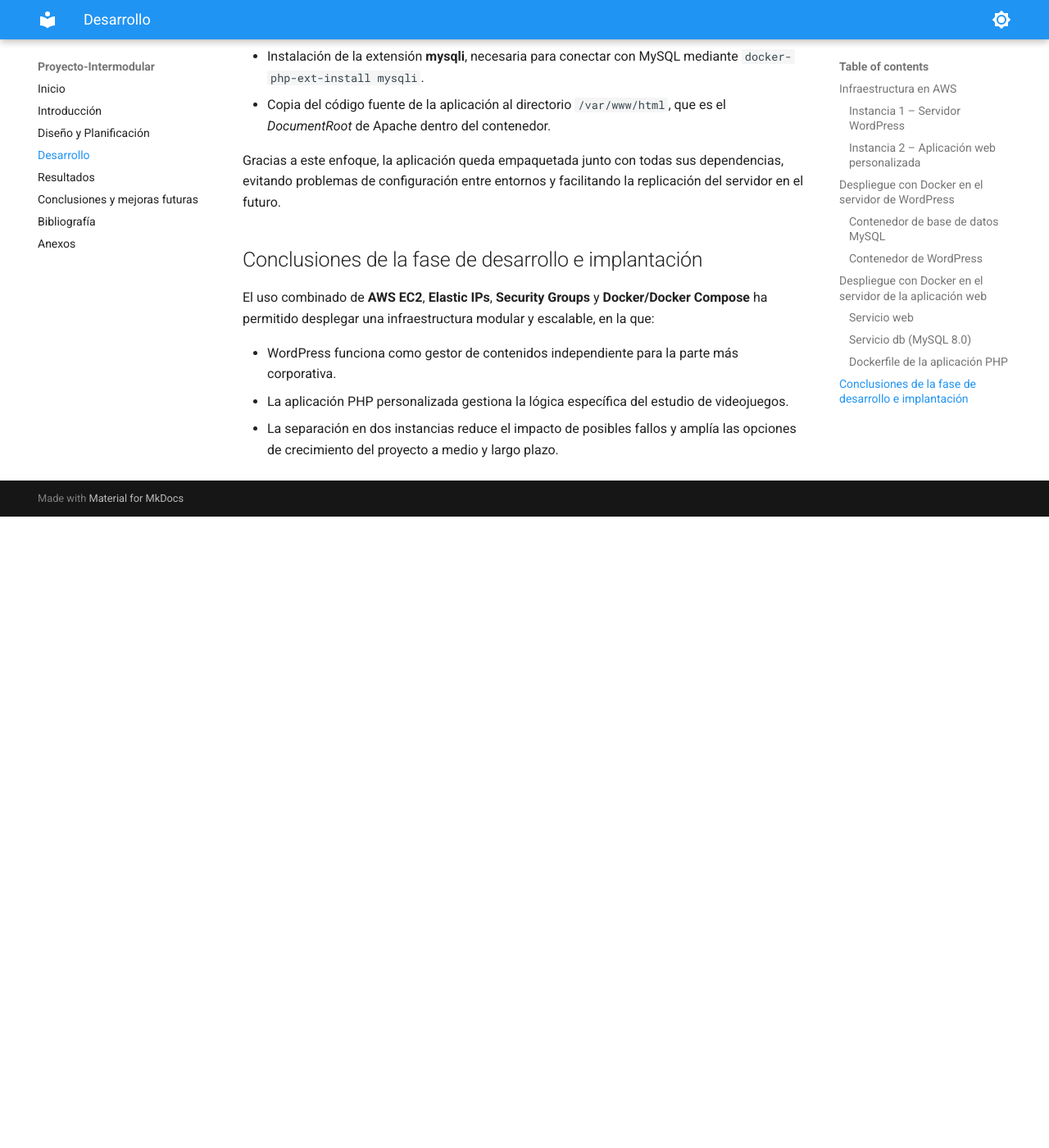
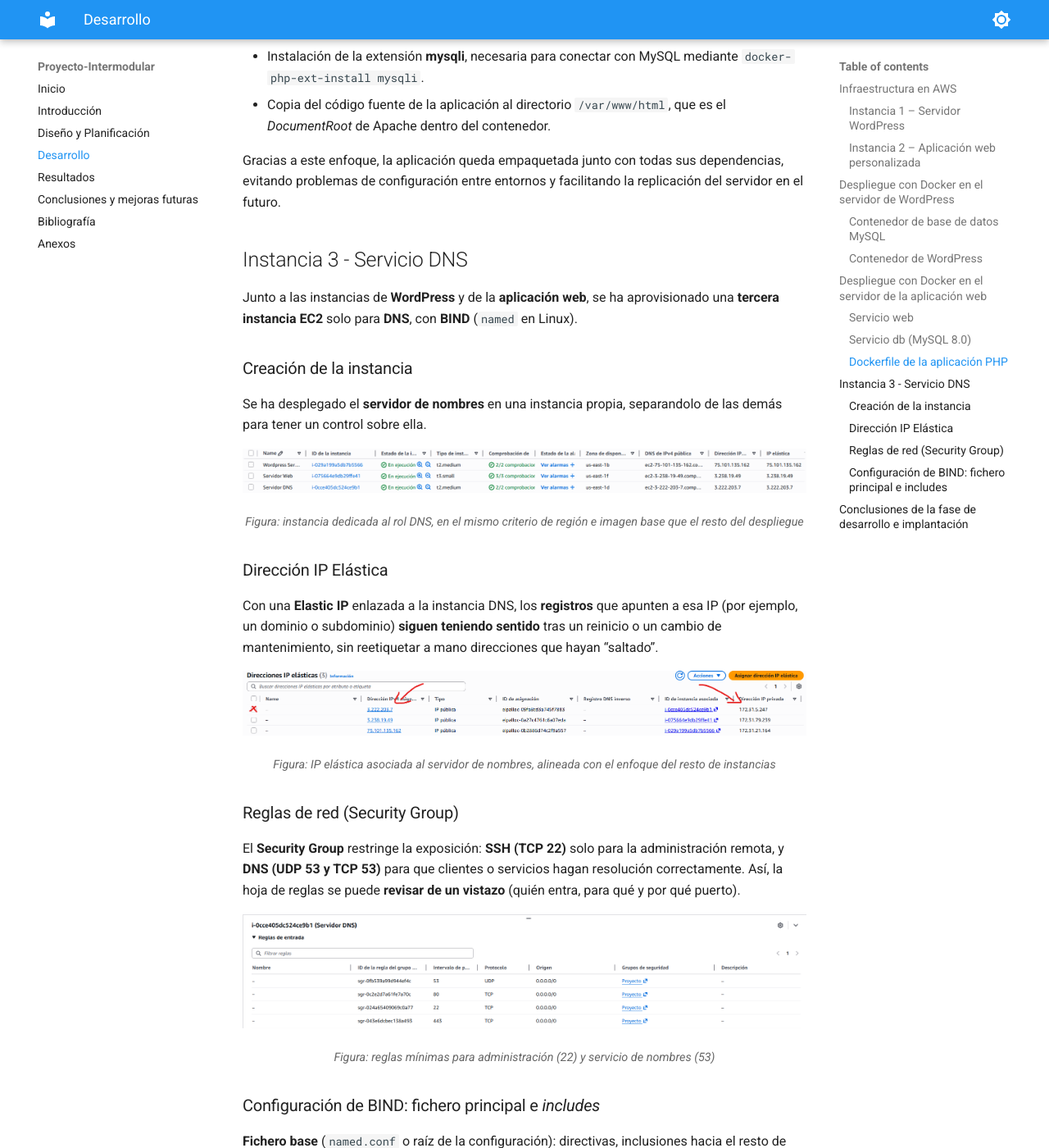
Before and after one commit to AlejandroMarinyo/Proyecto-Intermodular, an MkDocs documentation site: the page built from docs/Desarrollo.md, in a window 1280 px wide and 1400 px high, scrolled down 4579 px. Shown: the whole window at 82% size. Built offline with MkDocs 1.6.1 and Material for MkDocs 9.7.7, drawn with Linux system fonts in a browser that asks for light colours; before the commit the page ends 5209 px from its top, so only the background shows below that; some of the changed text lies outside the part shown.

Commit message:
Documentar despliegue DNS (BIND) e imágenes de la instancia

```diff
--- a/docs/Desarrollo.md
+++ b/docs/Desarrollo.md
@@ -99,10 +99,67 @@
 
 Gracias a este enfoque, la aplicación queda empaquetada junto con todas sus dependencias, evitando problemas de configuración entre entornos y facilitando la replicación del servidor en el futuro.
 
+## Instancia 3 - Servicio DNS
+
+
+Junto a las instancias de **WordPress** y de la **aplicación web**, se ha aprovisionado una **tercera instancia EC2** solo para **DNS**, con **BIND** (`named` en Linux).
+
+### Creación de la instancia
+
+Se ha desplegado el **servidor de nombres** en una instancia propia, separandolo de las demás para tener un control sobre ella.
+
+![Instancia EC2 del servidor DNS](imagenes/Instancia_DNS.png)
+
+<p style="text-align: center; font-size: 0.9em; color: #666; margin-top: 8px; font-style: italic;">Figura: instancia dedicada al rol DNS, en el mismo criterio de región e imagen base que el resto del despliegue</p>
+
+### Dirección IP Elástica
+
+Con una **Elastic IP** enlazada a la instancia DNS, los **registros** que apunten a esa IP (por ejemplo, un dominio o subdominio) **siguen teniendo sentido** tras un reinicio o un cambio de mantenimiento, sin reetiquetar a mano direcciones que hayan “saltado”.
+
+![Elastic IP asociada a la instancia DNS](imagenes/IP_elastica_DNS.png)
+
+<p style="text-align: center; font-size: 0.9em; color: #666; margin-top: 8px; font-style: italic;">Figura: IP elástica asociada al servidor de nombres, alineada con el enfoque del resto de instancias</p>
+
+### Reglas de red (Security Group)
+
+El **Security Group** restringe la exposición: **SSH (TCP 22)** solo para la administración remota, y **DNS (UDP 53 y TCP 53)** para que clientes o servicios hagan resolución correctamente. Así, la hoja de reglas se puede **revisar de un vistazo** (quién entra, para qué y por qué puerto).
+
+![Reglas de entrada del Security Group del servidor DNS](imagenes/Reglas_Entrada_DNS.png)
+
+<p style="text-align: center; font-size: 0.9em; color: #666; margin-top: 8px; font-style: italic;">Figura: reglas mínimas para administración (22) y servicio de nombres (53)</p>
+
+### Configuración de BIND: fichero principal e *includes*
+
+**Fichero base** (`named.conf` o raíz de la configuración): directivas, inclusiones hacia el resto de fragmentos e integración con el despliegue de `bind` en el sistema.
+
+![Fichero principal de configuración de named](imagenes/Configuracion_named.conf.png)
+
+<p style="text-align: center; font-size: 0.9em; color: #666; margin-top: 8px; font-style: italic;">Figura: punto de entrada: referencias a opciones, zonas por defecto y dominios bajo vuestro control</p>
+
+**Archivo named.options**: afinan escucha, política de reenvío o recursión, y criterios de seguridad del demonio, sin mezclar con las definiciones de zona.
+
+![Configuración de opciones de named](imagenes/Configuracion_named.conf.options.png)
+
+<p style="text-align: center; font-size: 0.9em; color: #666; margin-top: 8px; font-style: italic;">Figura: hoja de opciones: comportamiento del servidor, separada de las definiciones de zona</p>
+
+**Archivo named.conf.local**: declaraciones de `zone` hacia el fichero de **registros** que materializan nombres y destinos reales en el entorno CreviPlay.
+
+![Zona y declaraciones locales de named](imagenes/Configuracion_named.conf.local.png)
+
+<p style="text-align: center; font-size: 0.9em; color: #666; margin-top: 8px; font-style: italic;">Figura: zona y vínculo con el fichero de datos DNS del proyecto</p>
+
+**Archivo named.conf.default-zones**: deja claro qué resuelve o delega el sistema *antes* de añadir lo propio, y sirve de referencia al contrastar con la **zona local** anterior.
+
+![Zonas por defecto o include en named](imagenes/Configuracion_named.conf.default-zones.png)
+
+<p style="text-align: center; font-size: 0.9em; color: #666; margin-top: 8px; font-style: italic;">Figura: bloque de includes de zonas predefinidas, como referencia frente a la zona personalizada</p>
+
+
 ## Conclusiones de la fase de desarrollo e implantación
 
 El uso combinado de **AWS EC2**, **Elastic IPs**, **Security Groups** y **Docker/Docker Compose** ha permitido desplegar una infraestructura modular y escalable, en la que:
 
 - WordPress funciona como gestor de contenidos independiente para la parte más corporativa.
 - La aplicación PHP personalizada gestiona la lógica específica del estudio de videojuegos.
-- La separación en dos instancias reduce el impacto de posibles fallos y amplía las opciones de crecimiento del proyecto a medio y largo plazo.
+- El servicio **DNS (BIND/named)** en su propia instancia aporta resolución de nombres alineada con las direcciones públicas fijas del proyecto.
+- La separación de WordPress, aplicación y DNS reduce el impacto de posibles fallos y amplía las opciones de crecimiento del proyecto a medio y largo plazo.
```
Also changed, not shown: docs/imagenes/Configuracion_named.conf.default-zones.png (added), docs/imagenes/Configuracion_named.conf.local.png (added), docs/imagenes/Configuracion_named.conf.options.png (added), docs/imagenes/Configuracion_named.conf.png (added), docs/imagenes/IP_elastica_DNS.png (added), docs/imagenes/Instancia_DNS.png (added), docs/imagenes/Reglas_Entrada_DNS.png (added).
